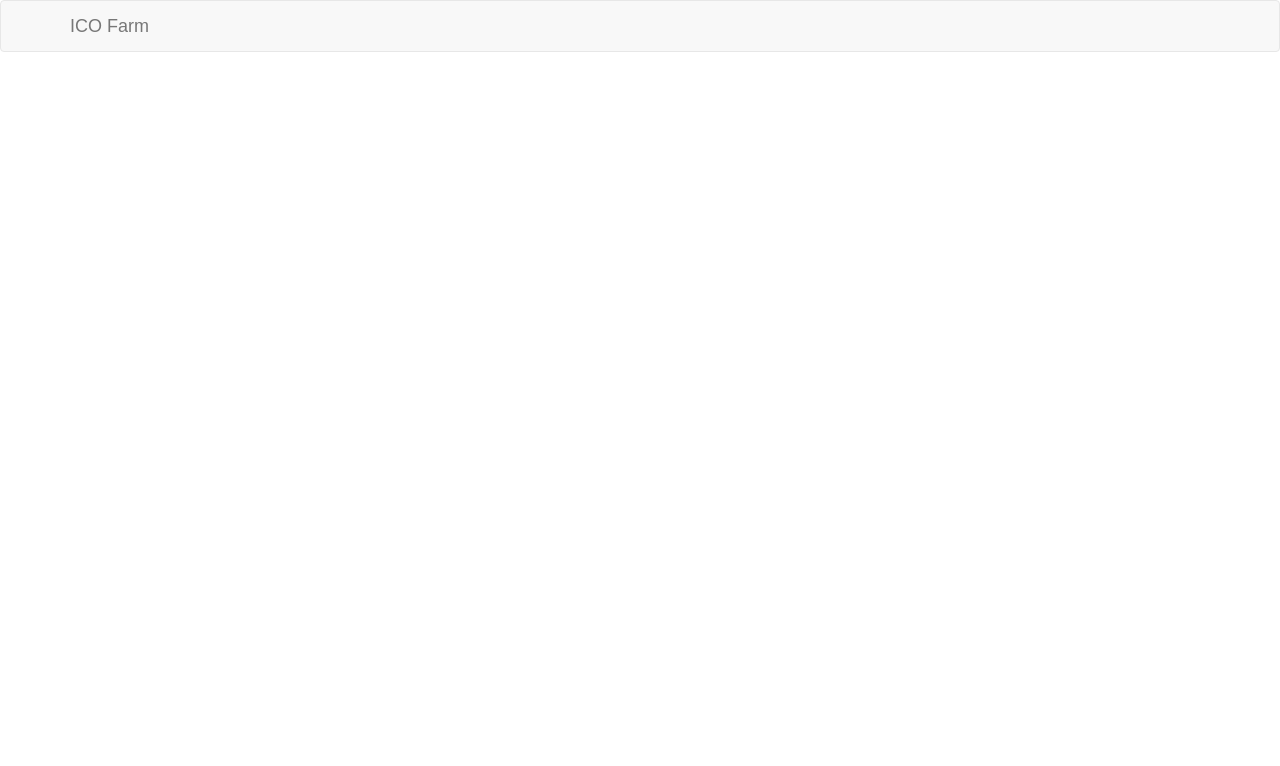
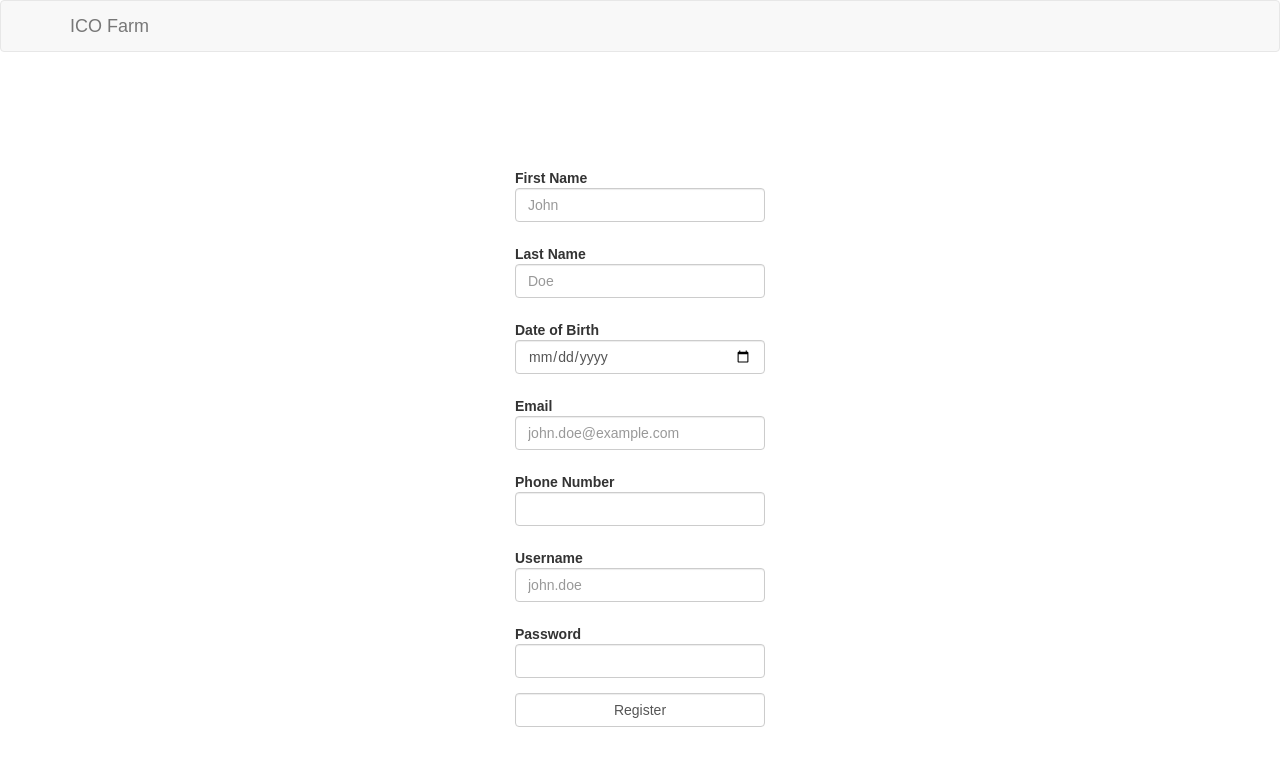
Before and after one commit to nipungarg59/icomart-react, a React (Create React App) app: page /auth/register in a window 1280 px wide. Shown: the top 766 px of the page. Built offline with nearby package versions, Linux system fonts and the light colour scheme.

Commit message:
Add Register component

```diff
--- a/src/containers/App.js
+++ b/src/containers/App.js
@@ -5,6 +5,7 @@ import {
 } from 'react-router-dom'
 
 import Login from './Login'
+import Register from './Register'
 
 import Navbar from '../components/Navbar'
 
@@ -17,6 +18,7 @@ const App = () => (
 
       <main className="container">
         <Route path="/auth/login" component={Login}/>
+        <Route path="/auth/register" component={Register}/>
       </main>
     </div>
   </Router>
--- a/src/containers/Login.js
+++ b/src/containers/Login.js
@@ -3,8 +3,7 @@ import {
   Form,
   FormGroup,
   ControlLabel,
-  FormControl,
-  Button
+  FormControl
 } from 'react-bootstrap'
 
 import './Login.css'
--- /dev/null
+++ b/src/containers/Register.js
@@ -0,0 +1,45 @@
+import React from 'react'
+import {
+  Form,
+  FormGroup,
+  ControlLabel,
+  FormControl
+} from 'react-bootstrap'
+
+const Register = () => (
+  <Form horizontal>
+    <FormGroup controlId="registerFirstName">
+      <ControlLabel>First Name</ControlLabel>
+      <FormControl type="text" placeholder="John"/>
+    </FormGroup>
+    <FormGroup controlId="registerLastName">
+      <ControlLabel>Last Name</ControlLabel>
+      <FormControl type="text" placeholder="Doe"/>
+    </FormGroup>
+    <FormGroup controlId="registerDateOfBirth">
+      <ControlLabel>Date of Birth</ControlLabel>
+      <FormControl type="date"/>
+    </FormGroup>
+    <FormGroup controlId="registerEmail">
+      <ControlLabel>Email</ControlLabel>
+      <FormControl type="email" placeholder="john.doe@example.com"/>
+    </FormGroup>
+    <FormGroup controlId="registerPhone">
+      <ControlLabel>Phone Number</ControlLabel>
+      <FormControl type="number"/>
+    </FormGroup>
+    <FormGroup controlId="registerUsername">
+      <ControlLabel>Username</ControlLabel>
+      <FormControl type="text" placeholder="john.doe"/>
+    </FormGroup>
+    <FormGroup controlId="registerPassword">
+      <ControlLabel>Password</ControlLabel>
+      <FormControl type="password"/>
+    </FormGroup>
+    <FormGroup controlId="registerSubmit">
+      <FormControl type="submit" value="Register"/>
+    </FormGroup>
+  </Form>
+)
+
+export default Register
```
